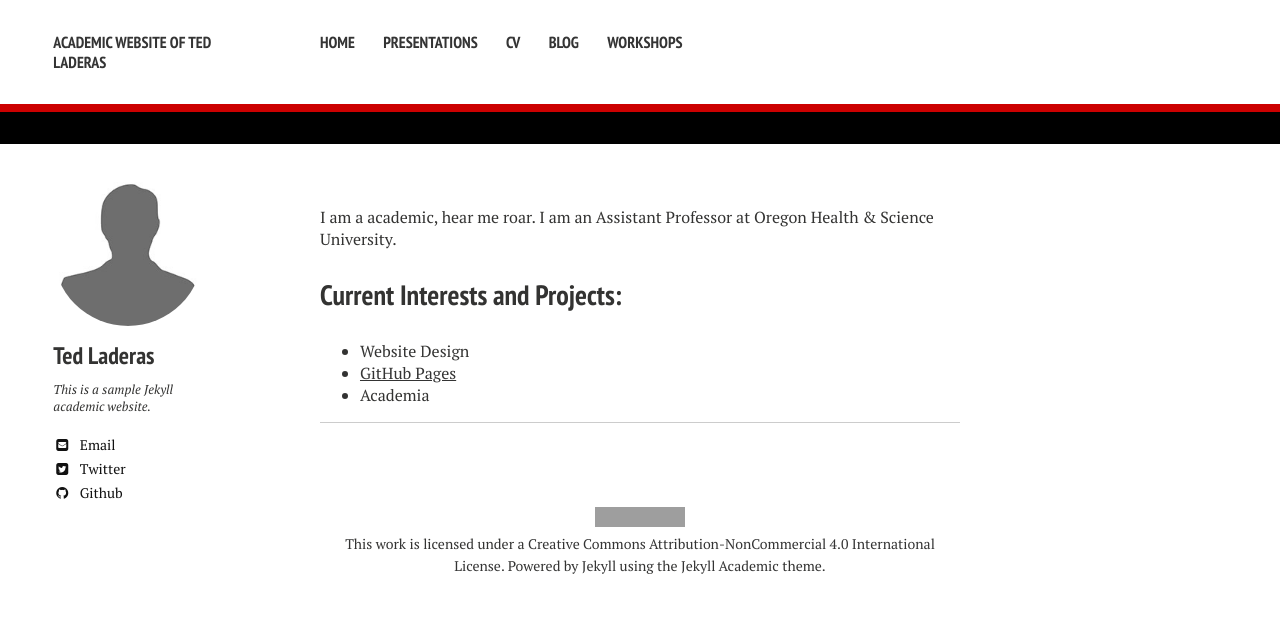
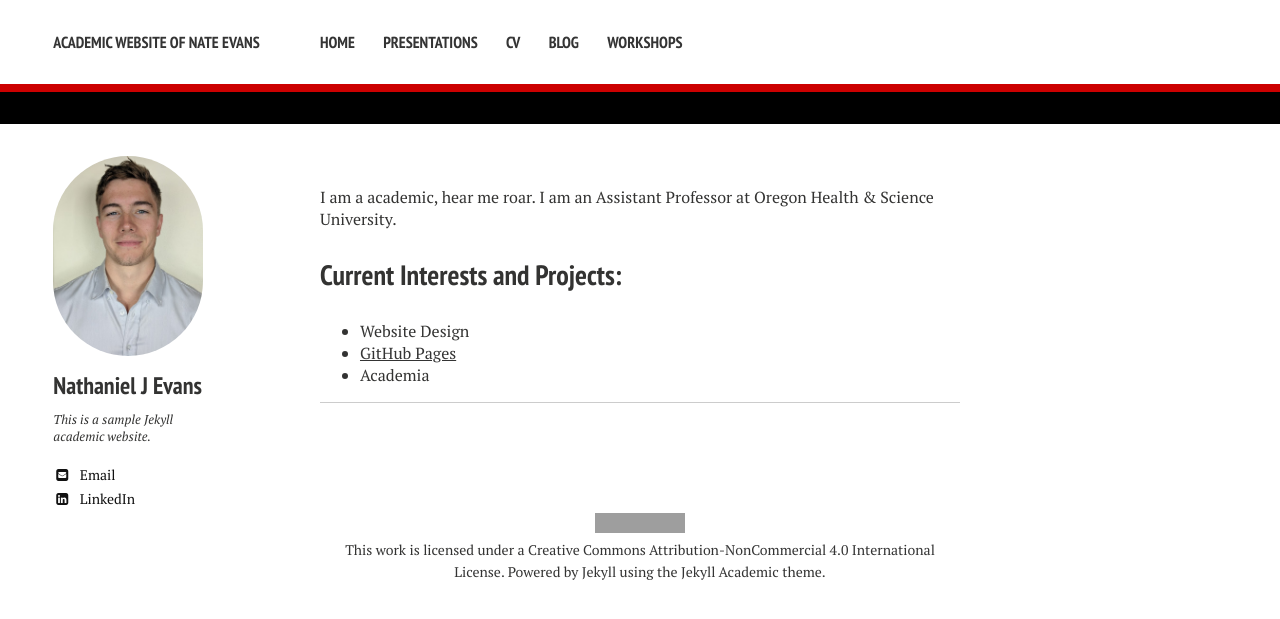
Before and after one commit to nathanieljevans/nathanieljevans.github.io, a Jekyll site: the page built from index.md, in a window 1280 px wide. Shown: the top 619 px of the page. Built offline with Jekyll 4.4.1, drawn with Linux system fonts in a browser that asks for light colours; nearby versions of some CDN libraries; grey boxes are pictures that could not be loaded.

Commit message:
added headshot

```diff
--- a/_config.yml
+++ b/_config.yml
@@ -1,19 +1,19 @@
 # Site wide configuration
 
-title: Academic Website of Ted Laderas
+title: Academic Website of Nate Evans
 locale: en_US
 logo: # filename of a logo image that has been placed into your images directory
 
 # Enter the following platform usernames if you would like for them to appear on your site.
 owner:
-  name: Ted Laderas
-  avatar: bio-photo.jpg
+  name: Nathaniel J Evans
+  avatar: headshot1.jpg
   bio: "This is a sample Jekyll academic website."
-  email: laderast@ohsu.edu
+  email: evansna@ohsu.edu
   # Do not include the @ symbol in your Twitter username
-  twitter: laderast
-  linkedin: #username
-  github: laderast
+  twitter:
+  linkedin: nate-evans-52882a55
+  github:
   orcid: # ID Number (ex. 0000-0000-0000-0000)
   researchgate: #username
   mendeley: #username
```
Also changed, not shown: images/headshot1.jpg (added).
